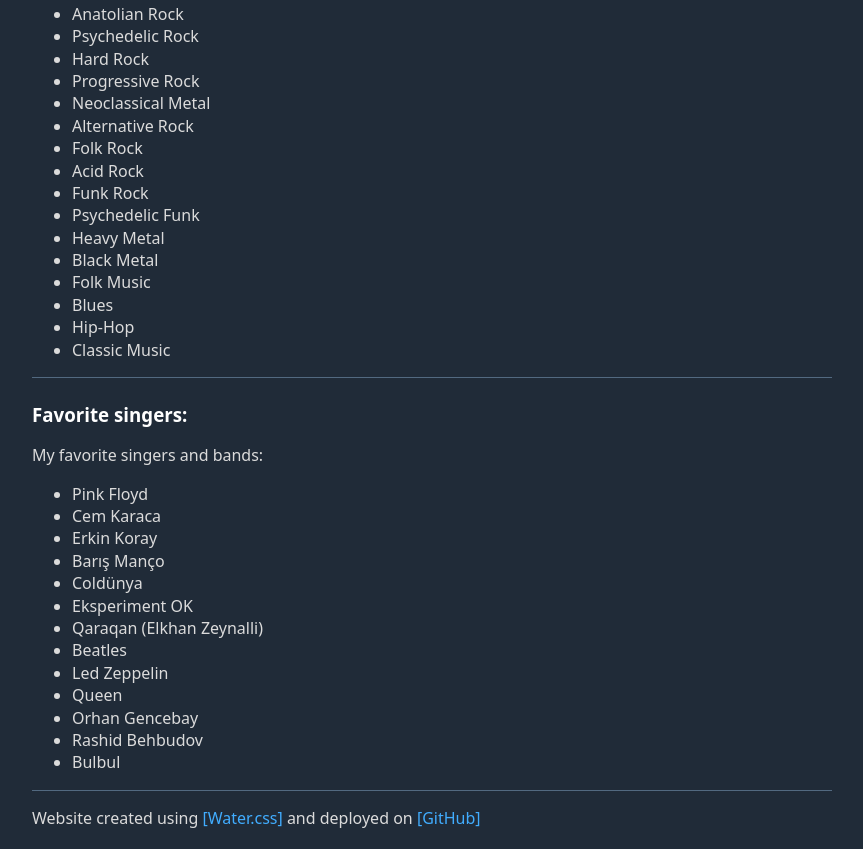
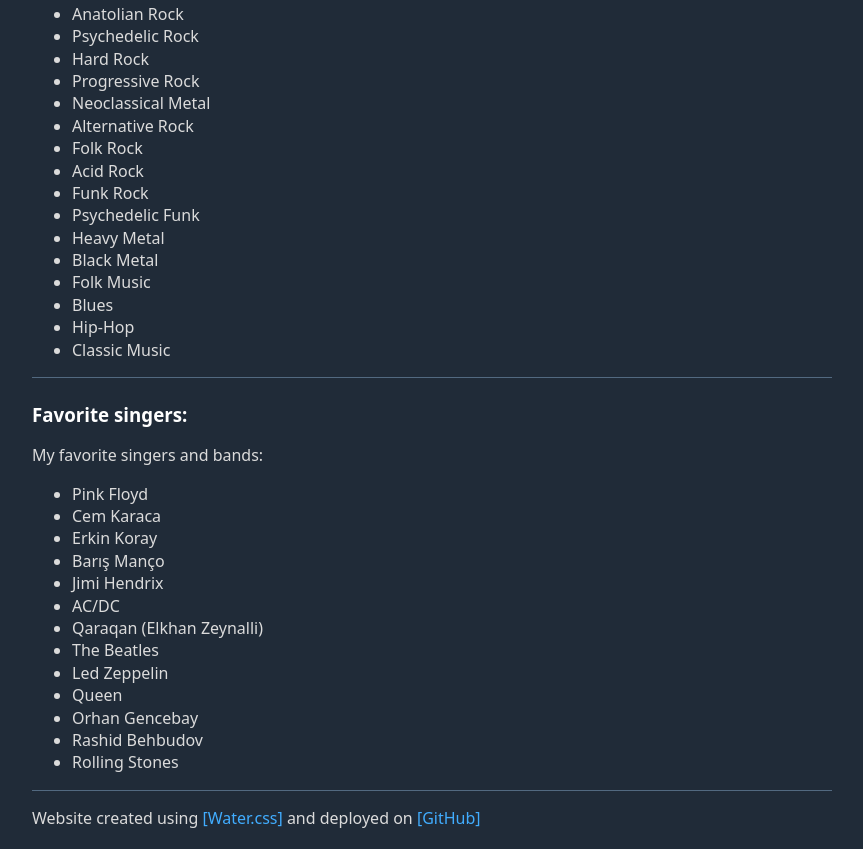
Before and after one commit to Lucifer25x/Lucifer25x, a plain HTML site: page docs/index.html in a window 1280 px wide. Shown: the part 1945-2794 px from the top of the page, without its empty margins (208-1071 px from the left). Drawn offline with nearby package versions, Linux system fonts and the light colour scheme.

Commit message:
Update index.html

```diff
--- a/docs/index.html
+++ b/docs/index.html
@@ -155,15 +155,15 @@
         <li>Cem Karaca</li>
         <li>Erkin Koray</li>
         <li>Barış Manço</li>
-        <li>Coldünya</li>
-        <li>Eksperiment OK</li>
+        <li>Jimi Hendrix</li>
+        <li>AC/DC</li>
         <li>Qaraqan (Elkhan Zeynalli)</li>
-        <li>Beatles</li>
+        <li>The Beatles</li>
         <li>Led Zeppelin</li>
         <li>Queen</li>
         <li>Orhan Gencebay</li>
         <li>Rashid Behbudov</li>
-        <li>Bulbul</li>
+        <li>Rolling Stones</li>
     </ul>
 
     <hr>
```
